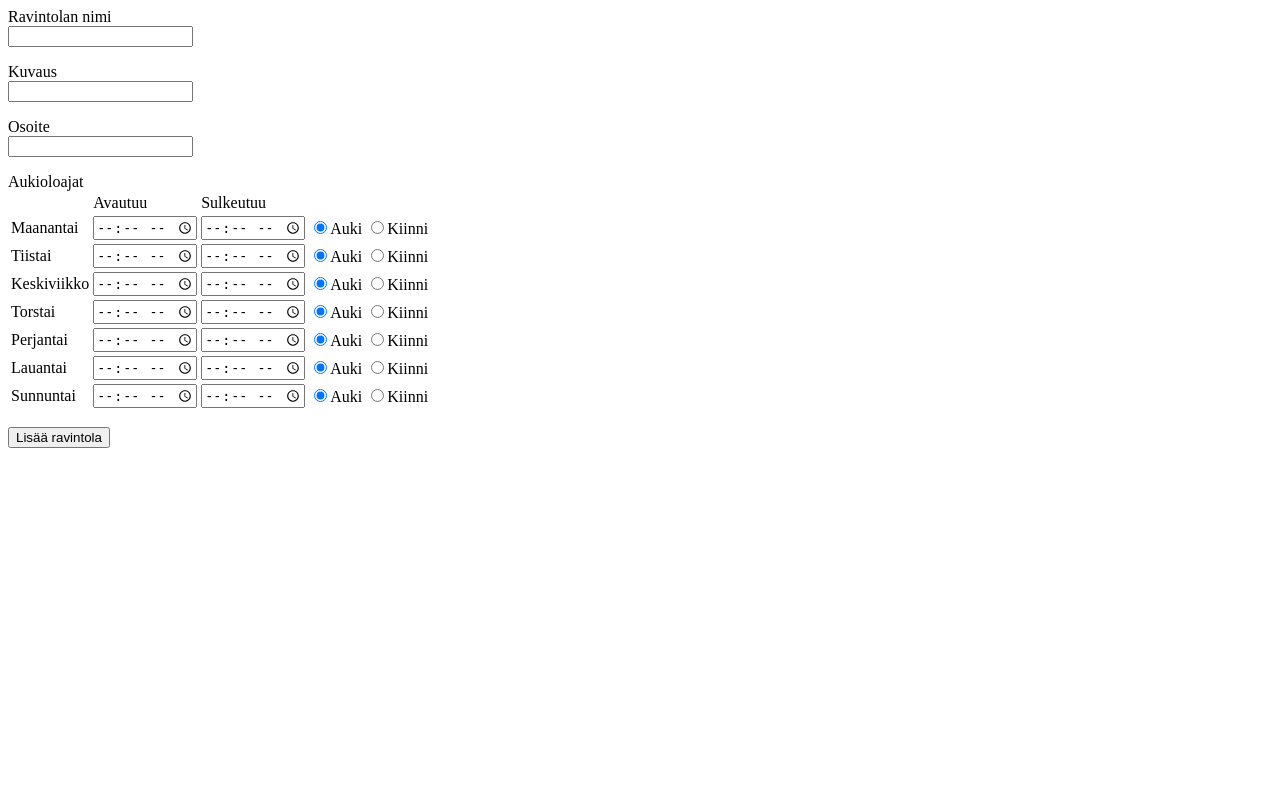
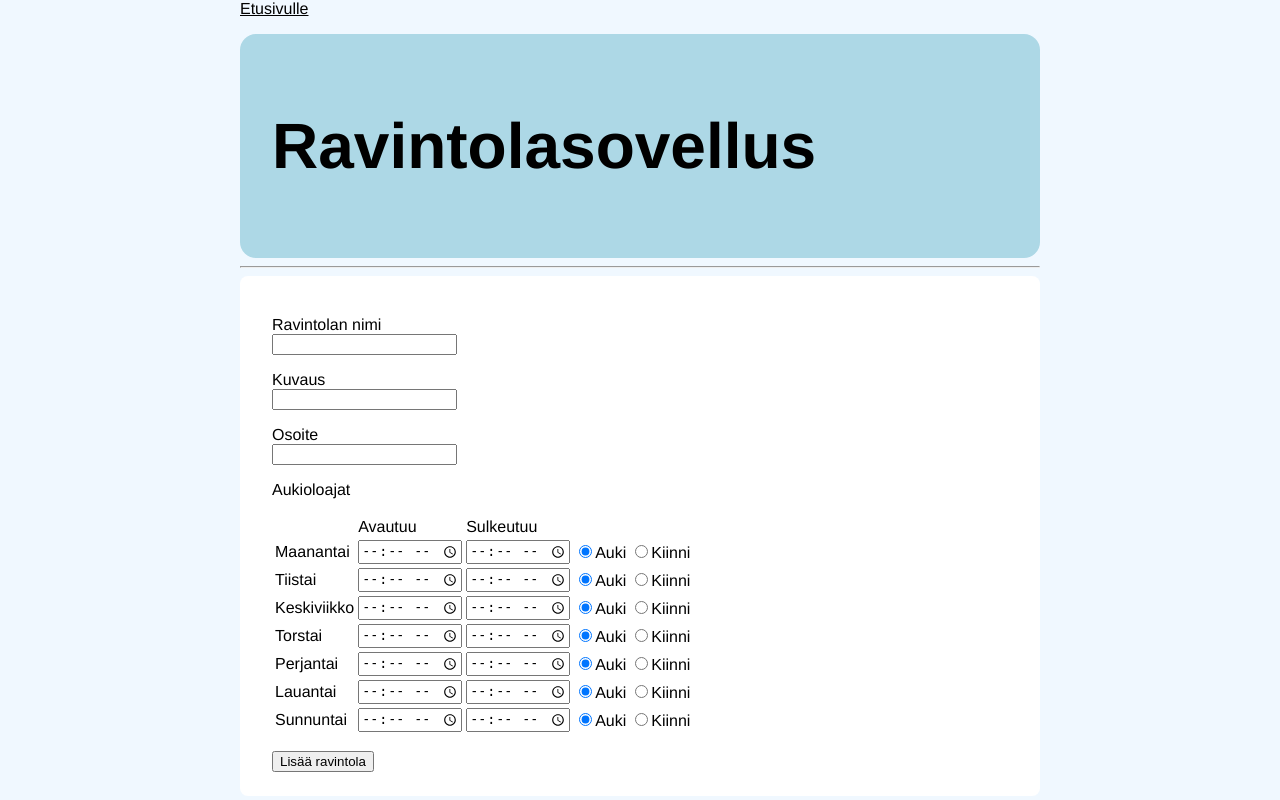
Before and after one commit to sannahan/ravintolasovellus, a Flask app: page /addrestaurant in a window 1280 px wide. Run offline with Flask 2, Linux system fonts and the light colour scheme.

Commit message:
Siisti ulkoasu

```diff
--- /dev/null
+++ b/static/main.css
@@ -0,0 +1,25 @@
+body {
+    margin: 0 auto;
+    max-width: 50em;
+    font-family: 'Helvetica', 'Arial', sans-serif;
+    background-color: aliceblue;
+}
+
+.header {
+    background: lightblue;
+    font-weight: bold;
+    padding: 1em 1em;
+    font-size: 2em;
+    border-radius: .5em;
+    margin-top: .5em;
+}
+
+.content {
+    background: white;
+    padding: 1.5em 2em;
+    border-radius: .5em;
+ }
+
+a {
+    color: #000;
+}
--- a/templates/add_restaurant.html
+++ b/templates/add_restaurant.html
@@ -1,3 +1,6 @@
+{% extends "layout.html" %}
+{% block title %}Lisää ravintola{% endblock %}
+{% block content %}
 {% if errormessage %}
   {{ errormessage }}
 {% endif %}
@@ -24,3 +27,4 @@
   </p>
   <input type="submit" value="Lisää ravintola">
 </form>
+{% endblock %}
--- a/templates/error.html
+++ /dev/null
@@ -1 +0,0 @@
-<p>{{ message }}</p>
--- /dev/null
+++ b/templates/layout.html
@@ -0,0 +1,18 @@
+<!DOCTYPE html>
+<html>
+  <head>
+    <title>Ravintolasovellus - {% block title %}{% endblock %}</title>
+    <link rel="stylesheet" href={{ url_for('static', filename='main.css') }}>
+    <meta name="viewport" content="width=device-width, initial-scale=1">
+  </head>
+  <body>
+    <a href="/">Etusivulle</a>
+    <div class="header">
+      <h1>Ravintolasovellus</h1>
+    </div>
+    <hr>
+    <div class="content">
+      {% block content %}{% endblock %}
+    </div>
+  </body>
+</html>
--- a/templates/remove_restaurant.html
+++ b/templates/remove_restaurant.html
@@ -1,3 +1,6 @@
+{% extends "layout.html" %}
+{% block title %}Poista ravintola{% endblock %}
+{% block content %}
 <form action="/removerestaurant" method="POST">
   <select name="restaurant_to_be_removed">
   {% for restaurant in restaurants %}
@@ -6,3 +9,4 @@
   </select>
   <input type="submit" value="Poista ravintola">
 </form>
+{% endblock %}
--- a/templates/restaurant.html
+++ b/templates/restaurant.html
@@ -1,4 +1,6 @@
-<a href="/restaurantlist">Takaisin</a>
+{% extends "layout.html" %}
+{% block title %}Näytä ravintolan tiedot{% endblock %}
+{% block content %}
 <h3>{{ info[0] }}</h3>
 Kuvaus: {{ info[1] }}<br>
 Osoite: {{ info[2] }}<br>
@@ -41,3 +43,4 @@ Kommentti:
 {% endif %}
 <hr>
 {% endfor %}
+{% endblock %}
--- a/templates/restaurantlist.html
+++ b/templates/restaurantlist.html
@@ -1,5 +1,8 @@
-<p>
+{% extends "layout.html" %}
+{% block title %}Ravintolalistaus{% endblock %}
+{% block content %}
 {% for restaurant in restaurants %}
 <a href="/restaurant/{{ restaurant[1] }}">{{ restaurant[0] }}</a>
 <hr>
 {% endfor %}
+{% endblock %}
--- a/templates/signup.html
+++ b/templates/signup.html
@@ -1,3 +1,6 @@
+{% extends "layout.html" %}
+{% block title %}Rekisteröidy käyttäjäksi{% endblock %}
+{% block content %}
 {% if errormessage %}
 {{ errormessage }}
 {% endif %}
@@ -13,3 +16,4 @@
   <input type="radio" name="role" value="2">Ylläpitäjä<br>
   <input type="submit" value="Rekisteröidy">
 </form>
+{% endblock %}
--- a/templates/tags.html
+++ b/templates/tags.html
@@ -1,3 +1,6 @@
+{% extends "layout.html" %}
+{% block title %}Ryhmittele ravintoloita{% endblock %}
+{% block content %}
 <form action="/tags" method="POST">
 {% if errormessage %}
 {{ errormessage }}
@@ -22,3 +25,4 @@
 </p>
 <input type="submit" value="Lisää">
 </form>
+{% endblock %}
```
Also changed, not shown: templates/index.html (+5 -2 lines), templates/map.html (+4 -4 lines). Lines whose indentation alone changed are shown as unchanged.
